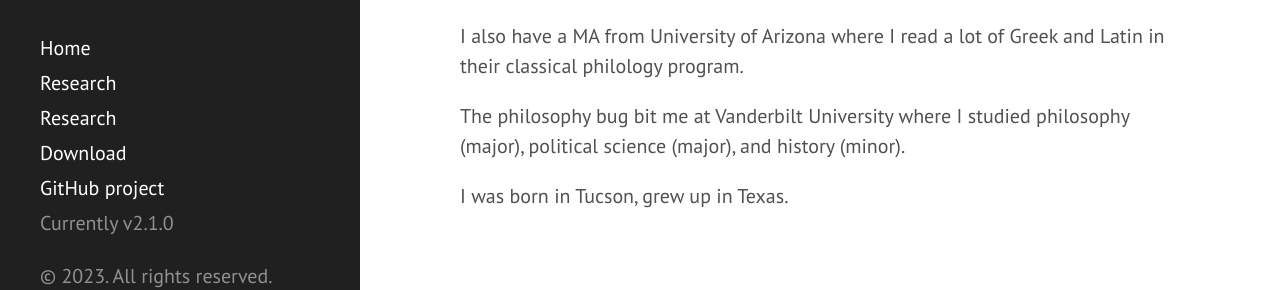
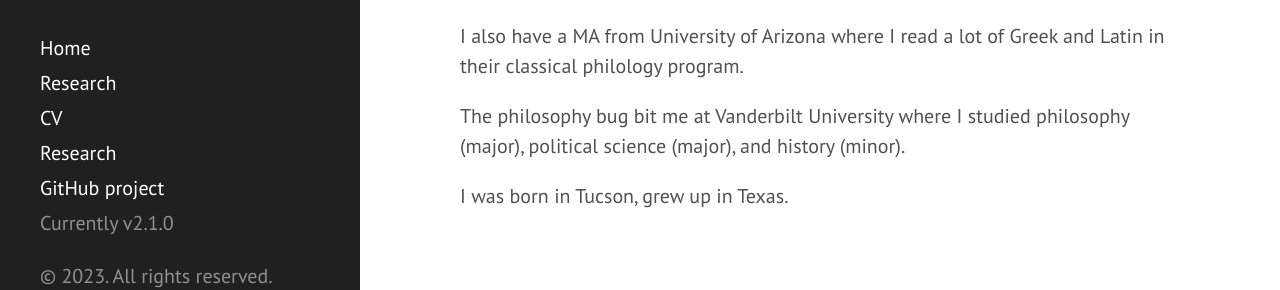
Before and after one commit to bkmcdavid/bkmcdavid.github.io, a Jekyll site: the page built from index.html, in a window 1280 px wide. Shown: the part 569-859 px from the top of the page. Built offline with Jekyll 4.4.1, drawn with Linux system fonts in a browser that asks for light colours; the list of posts is cut into pages by our own code.

Commit message:
cv nav link

```diff
--- a/_includes/sidebar.html
+++ b/_includes/sidebar.html
@@ -26,8 +26,8 @@
         {% endif %}
       {% endfor %}
 
+      <a class="sidebar-nav-item" href="http://bkmcdavid.github.io/pdfs/cv.pdf">CV</a>
       <a class="sidebar-nav-item" href="/research">Research</a>
-      <a class="sidebar-nav-item" href="{{ site.github.repo }}/archive/v{{ site.version }}.zip">Download</a>
       <a class="sidebar-nav-item" href="{{ site.github.repo }}">GitHub project</a>
       <span class="sidebar-nav-item">Currently v{{ site.version }}</span>
     </nav>
```
